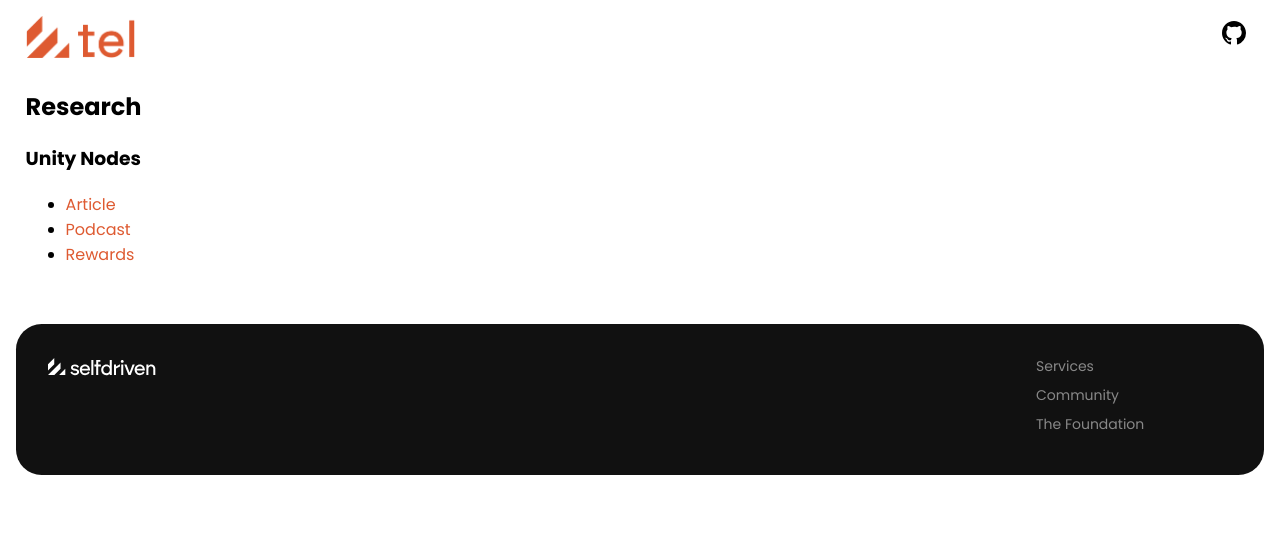
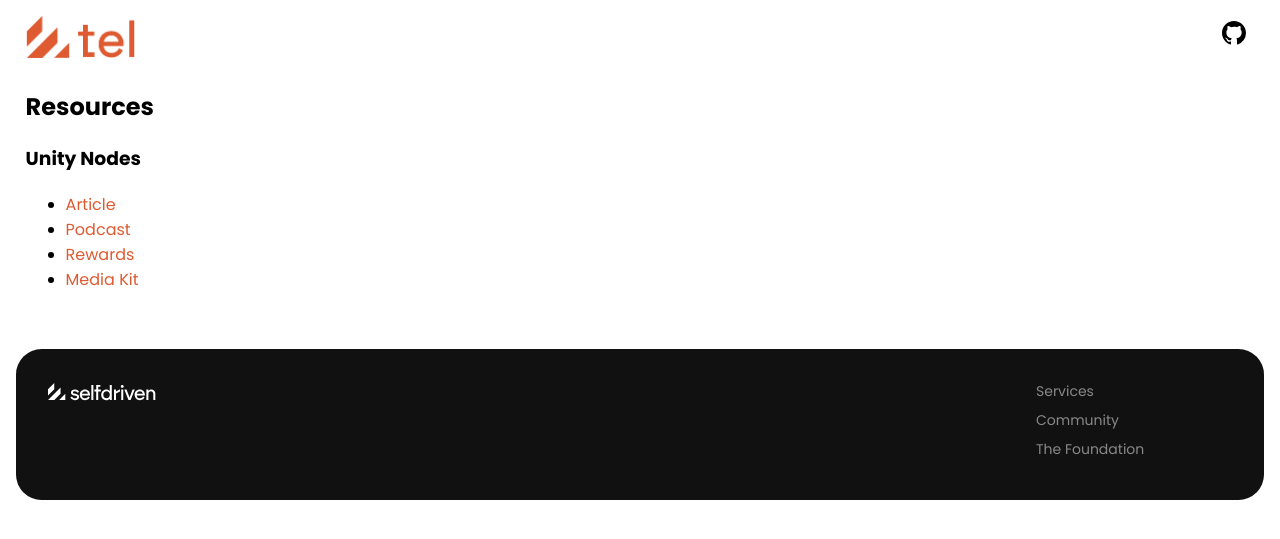
Before and after one commit to selfdriven-services/selfdriven-tel, a Jekyll site: the page built from docs/pages/resources.md, in a window 1280 px wide. Shown: the top 539 px of the page. Built offline with Jekyll 4.4.1, drawn with Linux system fonts in a browser that asks for light colours.

Commit message:
resources - media-kit

```diff
--- a/docs/pages/research.md
+++ b/docs/pages/resources.md
@@ -1,12 +1,13 @@
 ---
 layout: default
-title: Research - selfdriven Tel
-permalink: /research/
+title: Resources - selfdriven Tel
+permalink: /resources/
 ---
 
-## Research
+## Resources
 
 ### Unity Nodes
 - [Article](https://x.com/krabalot/status/1971709580817076530?s=46&t=M_z10jf1hWN5hn7liKVlVA)
 - [Podcast](https://youtu.be/pcmbBwExphM?si=owtZ7NwwGOcntNaa)
 - [Rewards](https://unitynodes.io/documents/Unity_Rewards.pdf)
+- [Media Kit](https://unitynodes.io/media-kit.html)
```
Also changed, not shown: docs/index.md (+1 -1 lines).
